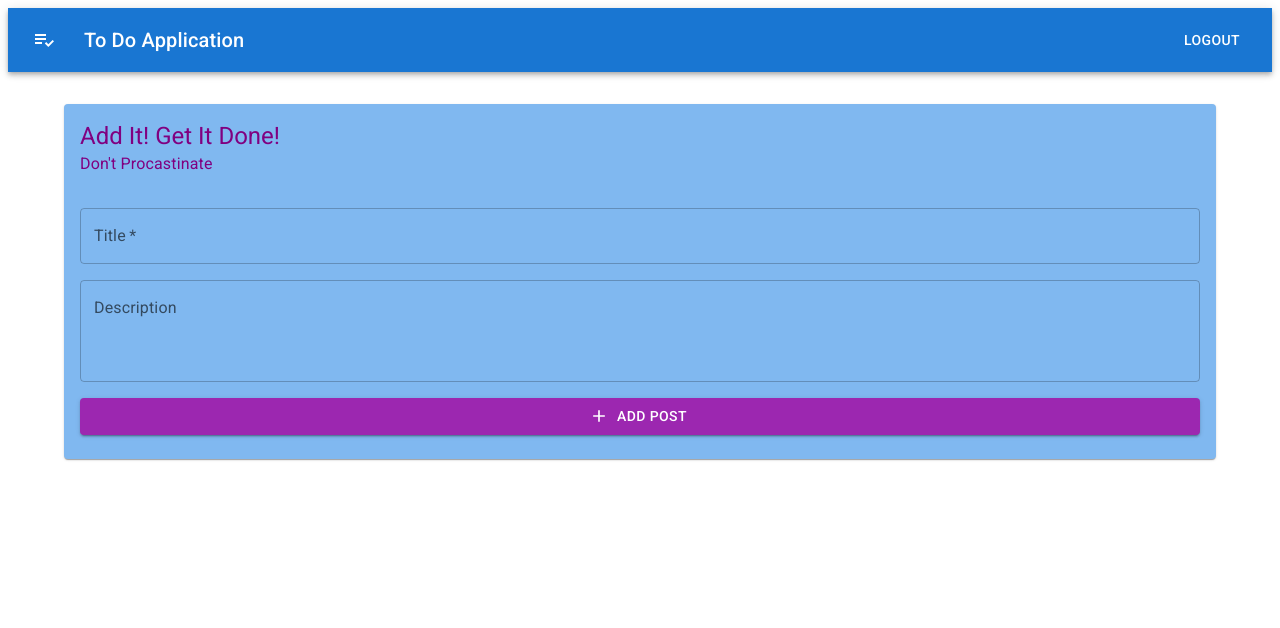
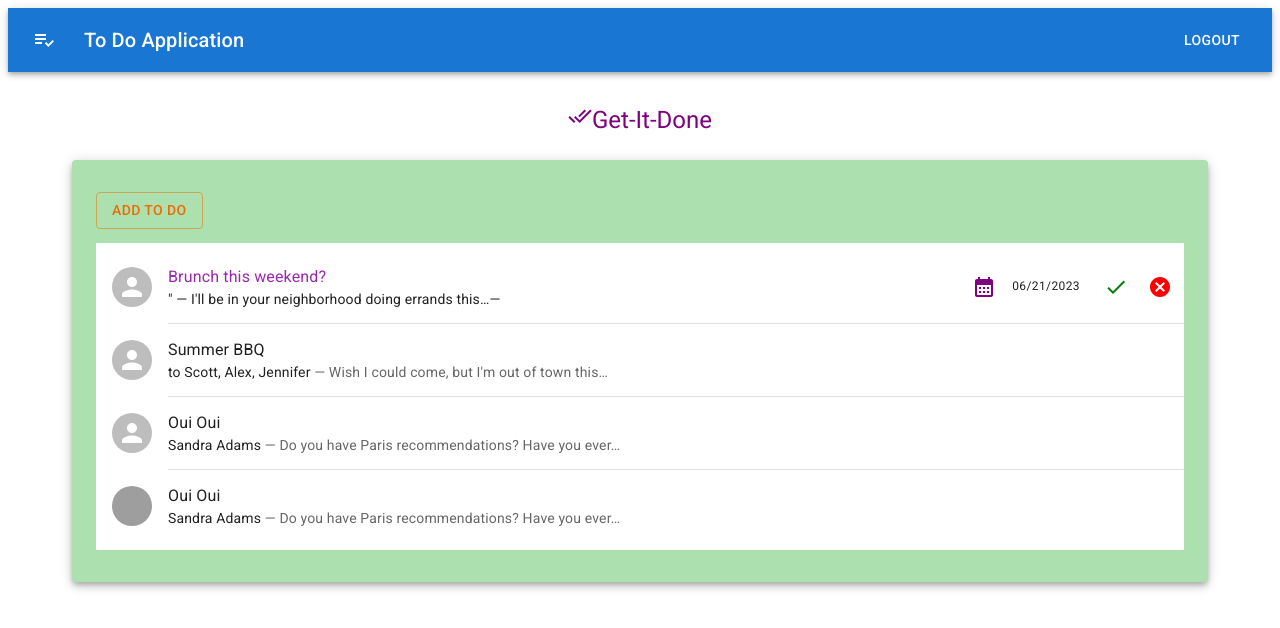
Before and after one commit to kevinmuchene/to-do-application-AI-Redux, a React (Vite) app: page / in a window 1280 px wide. Shown: the top 628 px of the page. Built offline with nearby package versions, Linux system fonts and the light colour scheme; grey boxes are pictures that could not be loaded.

Commit message:
React Router Dom

```diff
--- a/package.json
+++ b/package.json
@@ -16,7 +16,8 @@
     "@mui/icons-material": "^5.14.16",
     "@mui/material": "^5.14.16",
     "react": "^18.2.0",
-    "react-dom": "^18.2.0"
+    "react-dom": "^18.2.0",
+    "react-router-dom": "^6.18.0"
   },
   "devDependencies": {
     "@types/react": "^18.2.15",
--- a/src/App.tsx
+++ b/src/App.tsx
@@ -1,16 +1,29 @@
 // import "./App.css";
+import {
+  createBrowserRouter,
+  createRoutesFromElements,
+  Route,
+  RouterProvider,
+} from "react-router-dom";
 import AddToDo from "./components/AddToDo";
-import Header from "./components/Header";
-import ToDoItem from "./components/ToDoItem";
 import ToDoListWrapper from "./components/ToDoListWrapper";
+import RootLayout from "./components/RootLayout";
+
+const router = createBrowserRouter(
+  createRoutesFromElements(
+    <Route>
+      <Route path="/" element={<RootLayout />}>
+        <Route index element={<ToDoListWrapper />} />
+        <Route path="/add_to_do" element={<AddToDo />} />
+      </Route>
+    </Route>
+  )
+);
 
 function App() {
   return (
     <>
-      <Header />
-      {/* <ToDoItem /> */}
-      {/* <ToDoListWrapper /> */}
-      <AddToDo />
+      <RouterProvider router={router}></RouterProvider>
     </>
   );
 }
--- /dev/null
+++ b/src/components/RootLayout.tsx
@@ -0,0 +1,14 @@
+import { Box } from "@mui/material";
+import { Outlet } from "react-router-dom";
+import Header from "./Header";
+
+export default function RootLayout() {
+  return (
+    <Box>
+      <main>
+        <Header />
+        <Outlet />
+      </main>
+    </Box>
+  );
+}
--- a/src/components/ToDoListWrapper.tsx
+++ b/src/components/ToDoListWrapper.tsx
@@ -2,6 +2,7 @@ import { Box, Button, Container, Typography } from "@mui/material";
 import Paper from "@mui/material/Paper";
 import ToDoItem from "./ToDoItem";
 import DoneAllIcon from "@mui/icons-material/DoneAll";
+import { Link } from "react-router-dom";
 
 export default function ToDoListWrapper() {
   return (
@@ -47,6 +48,7 @@ export default function ToDoListWrapper() {
       >
         <Paper elevation={5}>
           <Container sx={{ marginTop: "2em", marginBottom: "2em" }}>
+            <Link to="/add_to_do">
               <Button
                 variant="outlined"
                 color="warning"
@@ -54,6 +56,7 @@ export default function ToDoListWrapper() {
               >
                 Add To Do
               </Button>
+            </Link>
             <ToDoItem />
           </Container>
         </Paper>
```
Also changed, not shown: 1 other file (tests, documents, lock files or other folders). Lines whose indentation alone changed are shown as unchanged.
